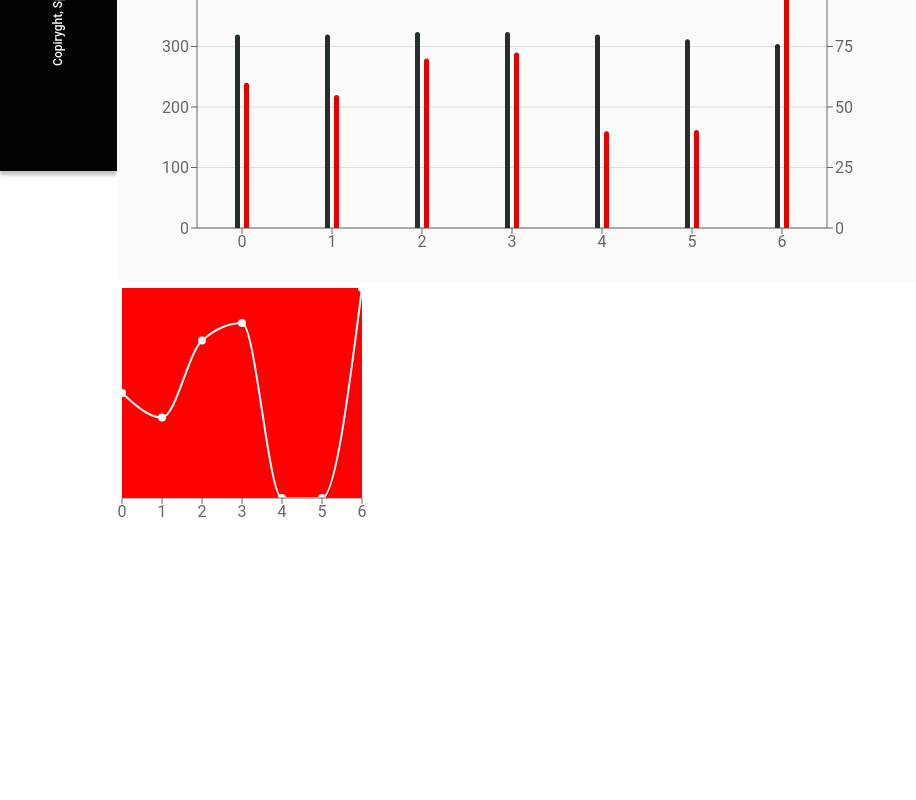
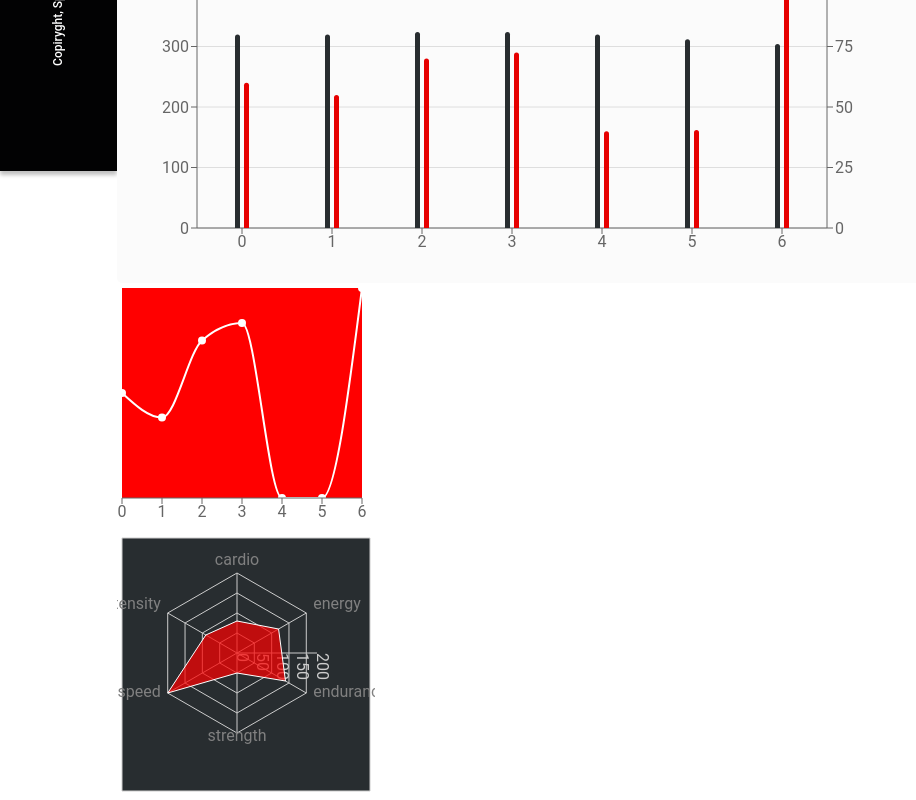
Before and after one commit to meganenav/sportsee, a React (Create React App) app: page / in a window 1280 px wide. Shown: the part 944-1744 px from the top of the page, without its empty margins (0-916 px from the left). Before the commit the page ends 1481 px from the top, so only its background shows below. Built offline with nearby package versions, Linux system fonts and the light colour scheme.

Commit message:
Début de création du radar de performance

```diff
--- a/src/components/Dashboard/index.jsx
+++ b/src/components/Dashboard/index.jsx
@@ -1,10 +1,12 @@
 import user from '../../data/user.json'
 import activity from '../../data/activity.json'
 import sessions from '../../data/sessions.json'
+import performance from '../../data/performance.json'
 import UserInfos from '../../components/UserInfos'
 import FoodMeasures from '../../components/FoodMeasures'
 import ActivityChart from '../../components/ActivityChart'
 import SessionsChart from '../../components/SessionsChart'
+import PerformanceChart from '../../components/PerformanceChart'
 
 export default function Dashboard() {
     const firstName = user.user.userInfos.firstName
@@ -22,6 +24,7 @@ export default function Dashboard() {
 
     const activitySessions = activity.data.sessions
     const durationSessions = sessions.data.sessions
+    const performanceData = performance.data
 
     return (
         <>
@@ -30,6 +33,7 @@ export default function Dashboard() {
                 <FoodMeasures calories={calories} proteines={proteines} carbs={carbs} lipids={lipids} />
                 <div className="activity-chart"><ActivityChart sessions={activitySessions} /></div>
                 <div className="sessions-chart"><SessionsChart sessions={durationSessions} /></div>
+                <div className="performance-chart"><PerformanceChart performance={performanceData} /></div>
             </div>
         </>
     )
--- /dev/null
+++ b/src/components/PerformanceChart/index.jsx
@@ -0,0 +1,43 @@
+import React from "react";
+import {
+  Radar,
+  RadarChart,
+  PolarGrid,
+  PolarAngleAxis,
+  PolarRadiusAxis,
+  CartesianGrid
+} from "recharts";
+
+export default function PerformanceChart(props) {
+    let newDataArray = []
+    const data = props.performance.data
+    data.map((element) =>
+        newDataArray.push({
+            "kind" : props.performance.kind[element.kind],
+            "value" : element.value
+        })
+    )
+
+    return (
+        <RadarChart
+          cx={120}
+          cy={120}
+          outerRadius={80}
+          width={258}
+          height={263}
+          data={newDataArray}
+        >
+            <CartesianGrid fill="#282D30" />
+          <PolarGrid />
+          <PolarAngleAxis dataKey="kind" />
+          <PolarRadiusAxis />
+          <Radar
+            name="Mike"
+            dataKey="value"
+            stroke="#FFFFFF"
+            fill="#FF0101"
+            fillOpacity={0.7}
+          />
+        </RadarChart>
+    );
+}
```
